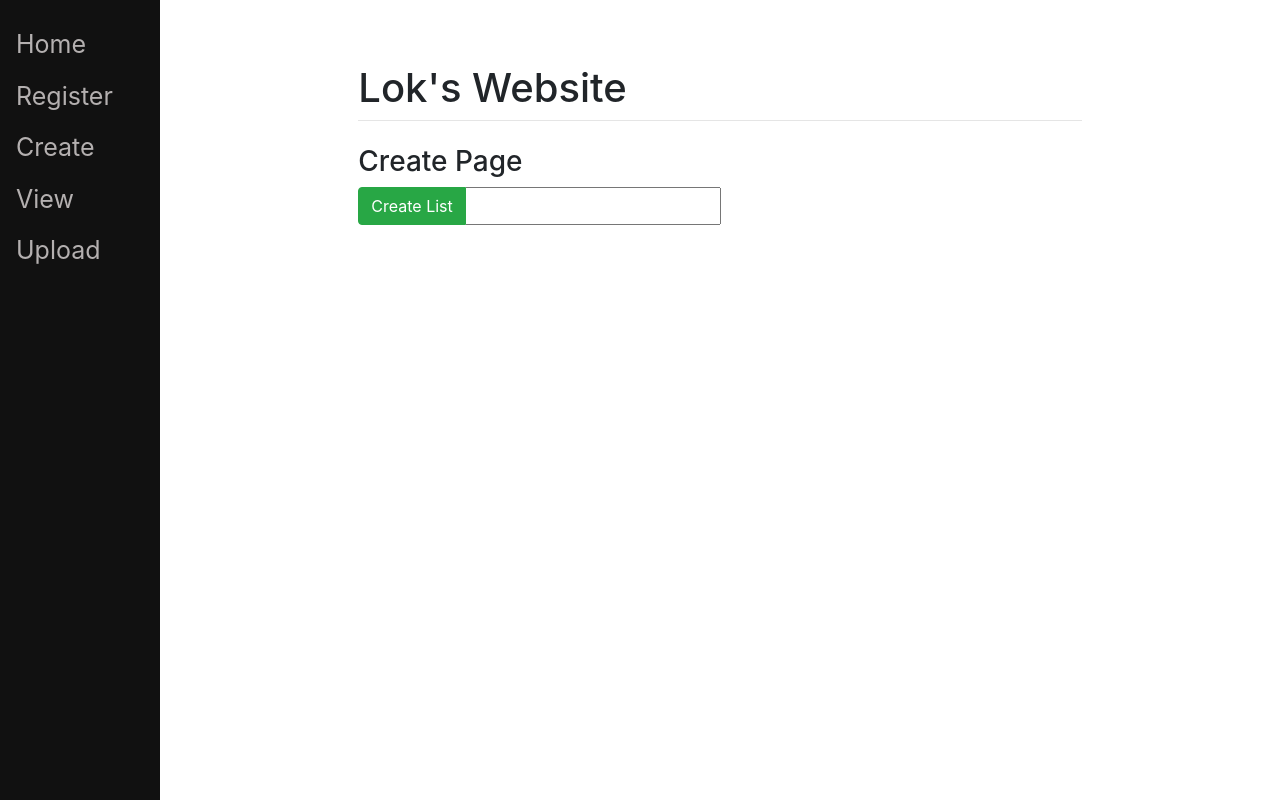
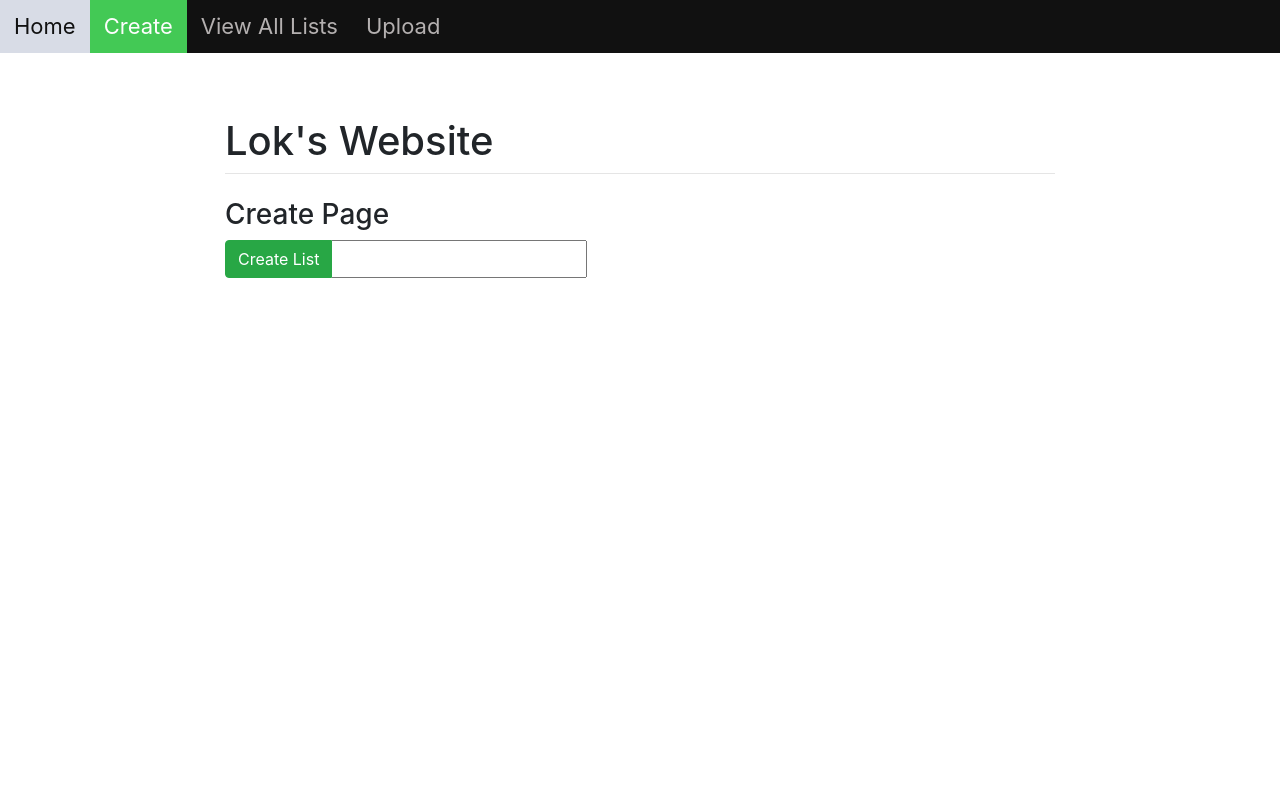
Before and after one commit to loklok12614/DjangoTutorial, a Django app: page /create/ in a window 1280 px wide. Run offline with Django 3.2, Linux system fonts and the light colour scheme; a user stored in the database is signed in; parts of the project's set-up code (start-up, migrations or seed data) failed here and were passed over; some libraries are stand-ins or nearby versions.

Commit message:
changed side nav to top nav

```diff
--- a/mysite/main/admin.py
+++ b/mysite/main/admin.py
@@ -5,3 +5,4 @@ admin.site.register(ToDoList)
 admin.site.register(Item)
 admin.site.register(Item1)
 admin.site.register(MovieList)
+admin.site.register(Movie)
--- a/mysite/main/form.py
+++ b/mysite/main/form.py
@@ -5,4 +5,5 @@ class CreateNewList(forms.Form):
     check = forms.BooleanField(required=False)
 
 class UploadFileForm(forms.Form):
+    name = forms.CharField(max_length=255)
     img = forms.ImageField()
--- a/mysite/main/templates/main/base.html
+++ b/mysite/main/templates/main/base.html
@@ -7,31 +7,58 @@
 
     <!-- Bootstrap CSS -->
     <link rel="stylesheet" href="https://maxcdn.bootstrapcdn.com/bootstrap/4.0.0/css/bootstrap.min.css" integrity="sha384-Gn5384xqQ1aoWXA+058RXPxPg6fy4IWvTNh0E263XmFcJlSAwiGgFAW/dAiS6JXm" crossorigin="anonymous">
-
+    <link rel="stylesheet" href="https://cdnjs.cloudflare.com/ajax/libs/font-awesome/4.7.0/css/font-awesome.min.css">
     <style type="text/css">
-        .sidenav{
+        /* .sidenav{
             height:100%;
-            width:160px;
-            position: fixed;
+            min-width:160px;
+            max-width: 25%;
+            position:fixed;
             z-index: 1;
             top:0;
             left:0;
             background-color: #111;
             overflow-x: hidden;
             padding-top: 20px;
+        } */
+        .sidenav{
+            height:10%;
+            width: 100%;
+            position: none;
+            background-color: #111;
+            overflow-x: hidden;
+            z-index: 1;
+            left:0;
+            right:0;
         }
-        .sidenav a{
+        /* .sidenav a{
             padding: 6px 8px 8px 16px;
             text-decoration: none;
             font-size: 25px;
             color: #b4b0b0;
             display: block;
+        } */
+        .sidenav a{
+            padding: 10px 14px;
+            text-decoration: none;
+            float: left;
+            font-size: 22px;
+            color: #b4b0b0;
+            display: block;
         }
         .sidenav a:hover{
-            color:#f1f1f1;
+            color:#111111;
+            background-color: rgb(216, 220, 230);
+        }
+        .sidenav a.active{
+            color: #fdfdfd;
+            background-color: rgb(67, 201, 85);
+        }
+        .sidenav .icon{
+            display:none;
         }
         .main{
-            margin-left: 160px;
+            height: 100%;
             margin-top: 6px;
             padding: 0px 10px;
         }
@@ -58,12 +85,19 @@
     </title>
 </head>
 <body>
-    <div class="sidenav">
-        <a href="/home">Home</a>
-        <a href="/register">Register</a>
-        <a href="/create">Create</a>
-        <a href="/list">View</a>
-        <a href="/upload">Upload</a>
+    <div class="sidenav" id="mySidenav">
+        {% if user.is_authenticated %}
+            <a href="/home/">Home</a>
+            <a href="/create/">Create</a>
+            <a href="/list/">View All Lists</a>
+            <a href="/upload/1">Upload</a>
+            <a href="javascript:void(0);" class="icon" onclick="addClass()">
+                <i class="fa fa-bars"></i>
+            </a>
+        {% else %}
+            <a href="/home/">Home</a>
+            <a href="/register/">Register</a>
+        {% endif %}
     </div>
 
     <div id="content", name="content", class="main">
@@ -101,9 +135,18 @@
     <script src="https://cdnjs.cloudflare.com/ajax/libs/popper.js/1.12.9/umd/popper.min.js" integrity="sha384-ApNbgh9B+Y1QKtv3Rn7W3mgPxhU9K/ScQsAP7hUibX39j7fakFPskvXusvfa0b4Q" crossorigin="anonymous"></script>
     <script src="https://maxcdn.bootstrapcdn.com/bootstrap/4.0.0/js/bootstrap.min.js" integrity="sha384-JZR6Spejh4U02d8jOt6vLEHfe/JQGiRRSQQxSfFWpi1MquVdAyjUar5+76PVCmYl" crossorigin="anonymous"></script>
     <script>
-        $("#primary-alert").fadeTo(2000, 500).slideUp(500, function(){
+        $("#primary-alert").fadeTo(4000, 500).slideUp(500, function(){
             $("#primary-alert").slideUp(500);
         });
+
+        let thisPageUrl = window.location.href;
+        let links = document.querySelector(".sidenav").childNodes;
+        links.forEach(link =>{
+            if(link.href === thisPageUrl)
+            {
+                link.classList.add("active");
+            }
+        })
     </script>
 
 </body>
--- a/mysite/main/templates/main/create.html
+++ b/mysite/main/templates/main/create.html
@@ -15,9 +15,4 @@
             {{form.name}}
         </div>
     </form>
-    <script>
-        function show_alert(){
-            alert('{{ message }}');
-        }
-    </script>
 {% endblock %}
--- a/mysite/main/urls.py
+++ b/mysite/main/urls.py
@@ -8,6 +8,6 @@ urlpatterns = [
     path("list/", views.allList, name="allList"),
     path("list/<int:id>", views.list, name="list"),
     path("create/", views.create, name="create"),
-    path("upload/", views.upload, name="upload"),
+    path("upload/<int:id>", views.upload, name="upload"),
 ]
 #path("<int:id>", views.index, name="index"),
--- a/mysite/main/views.py
+++ b/mysite/main/views.py
@@ -1,9 +1,9 @@
-from django.shortcuts import render
+from django.shortcuts import render, get_object_or_404
 from django.contrib import messages
 from django.http import HttpResponse, HttpResponseRedirect
 from django.contrib.auth.decorators import login_required
-from .models import ToDoList, Item, Item1
-from .form import CreateNewList
+from .models import ToDoList, Item, Item1, MovieList, Movie
+from .form import CreateNewList, UploadFileForm
 
 # Create your views here.
 
@@ -29,12 +29,13 @@ def index1(response, name):
 
 @login_required
 def allList(response):
-    ls = ToDoList.objects
+    ls = response.user.todolist_set.all()
     return render(response, "main/allList.html", {"ls":ls})
 
 @login_required
 def list(response, id):
-    ls = ToDoList.objects.get(id=id)
+    # ls = ToDoList.objects.get(id=id)
+    ls = get_object_or_404(ToDoList, id=id)
     if response.method == "POST":
         if response.POST.get("save"):
             for item in ls.item_set.all():
@@ -77,15 +78,14 @@ def create(response):
         form = CreateNewList(response.POST)
         if form.is_valid():
             n = form.cleaned_data["name"]
-            t = ToDoList(name=n)
-            t.save()
-            messages.success(response, "New List <strong>%s</strong> Created!" %n, extra_tags="safe")
-        #return render(response, "main/create.html", {"form":form, "message":message})
+            l = response.user.todolist_set.create(name=n)
+            messages.success(response, "New List <strong>'{0}'</strong> Created! Click <a href='/list/{1}'>here</a> to view.".format(n, l.id), extra_tags="safe")
         #return HttpResponseRedirect("/list/%i" %t.id)
     else:
         form = CreateNewList()
     return render(response, "main/create.html", {"form":form})
 
 @login_required
-def upload(response):
-    return render(response, "main/upload.html", {})
+def upload(response, id):
+    movieList = MovieList.objects.get(id=id)
+    return render(response, "main/upload.html", {"movieList":movieList})
--- a/mysite/mysite/settings.py
+++ b/mysite/mysite/settings.py
@@ -120,6 +120,9 @@ USE_TZ = True
 # Static files (CSS, JavaScript, Images)
 # https://docs.djangoproject.com/en/3.0/howto/static-files/
 
+MEDIA_ROOT = os.path.join(BASE_DIR, "media")
+MEDIA_URL = "/"
+
 STATIC_URL = '/static/'
 
 CRISPY_TEMPLATE_PACK="bootstrap4"
```
Also changed, not shown: mysite/main/models.py (+9 -0 lines), mysite/main/templates/main/upload.html (+7 -0 lines), mysite/db.sqlite3, mysite/main/migrations/0001_initial.py, mysite/main/migrations/0002_auto_20200720_2153.py (added), mysite/main/migrations/0002_item1.py (deleted), mysite/main/migrations/0003_movielist.py (deleted), mysite/media/icons8-box-64.jpg (added), mysite/media/movies/222c4ae8-2a97-4146-a34a-a4bce0e35d3f.JPG (added), mysite/media/movies/4cc7b97c-0ba7-4a54-afdf-342c39c5cce5.JPG (added), mysite/media/movies/4cc7b97c-0ba7-4a54-afdf-342c39c5cce5_cKuJRwx.JPG (added), 2 other files.
